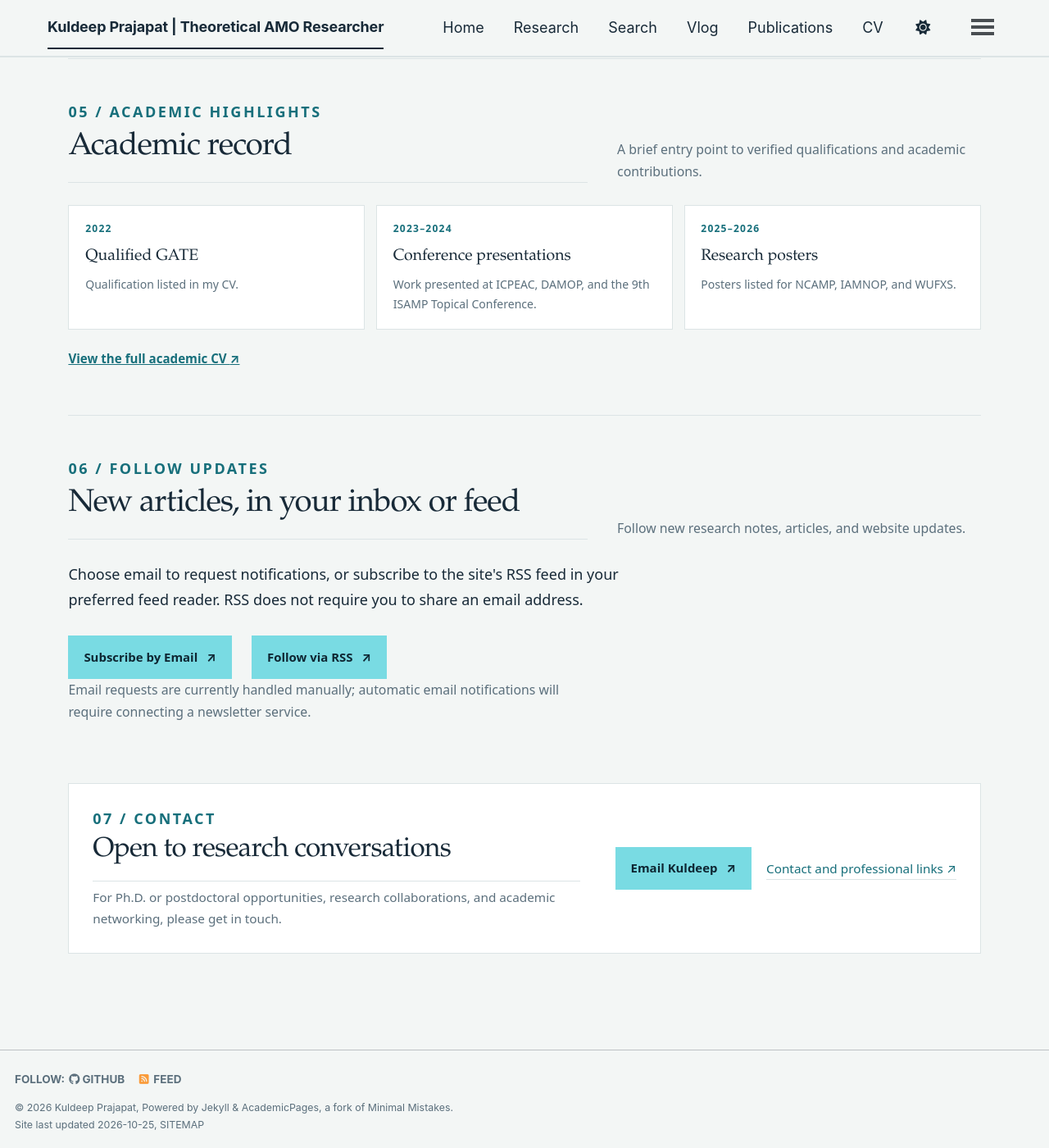
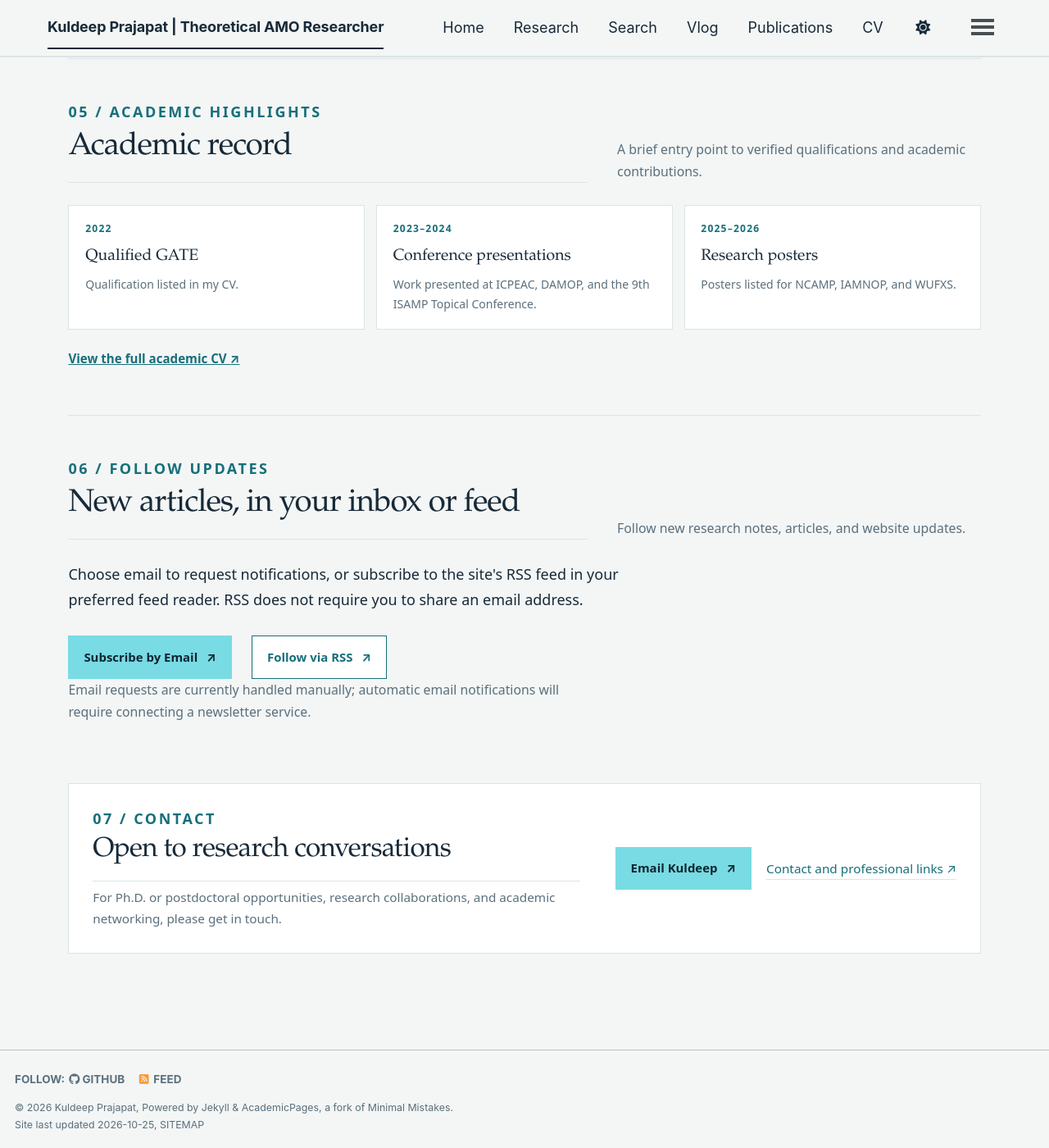
Before and after one commit to PRAJAPAT-KULDEEP/kuldeep-prajapat, a Jekyll site: the page built from _pages/about.md, in a window 1280 px wide and 1400 px high, scrolled down 2788 px. Shown: the whole window at 82% size. Built offline with Jekyll 4.4.1, drawn with Linux system fonts in a browser that asks for light colours; a style sheet for code colours, icons or effects is not loaded.

Commit message:
Style RSS follow button for clear visibility

```diff
--- a/_sass/_custom.scss
+++ b/_sass/_custom.scss
@@ -340,3 +340,15 @@ img, figure, iframe, svg { max-width: 100%; }
 .kp .search-result .search-url { color: var(--kp-accent); font-size: .68rem; overflow-wrap: anywhere; }
 .kp .search-empty { padding: 1.2rem; border: 1px dashed var(--kp-rule); color: var(--kp-muted); font-size: .88rem; }
 @media (max-width: 540px) { .kp .search-controls { flex-direction: column; } .kp .search-controls .kp-btn { align-self: flex-start; } }
+
+
+/* Follow-updates buttons: keep both subscription choices visible on light and dark themes. */
+.kp .follow-cta .kp-btn--rss {
+  background: var(--kp-paper);
+  color: var(--kp-accent);
+  border-color: var(--kp-accent);
+}
+.kp .follow-cta .kp-btn--rss:hover {
+  background: var(--kp-page);
+  opacity: 1;
+}
```
